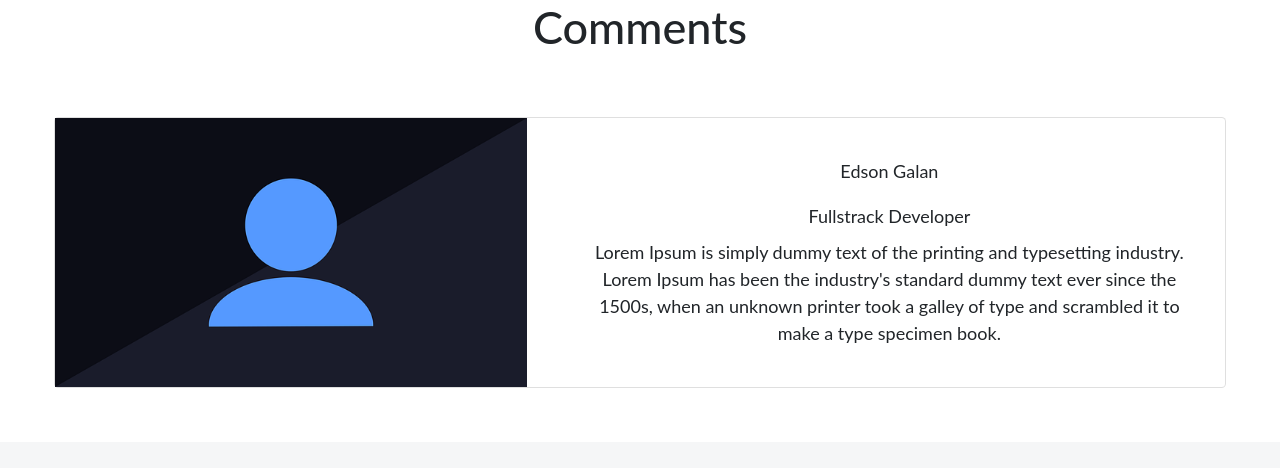
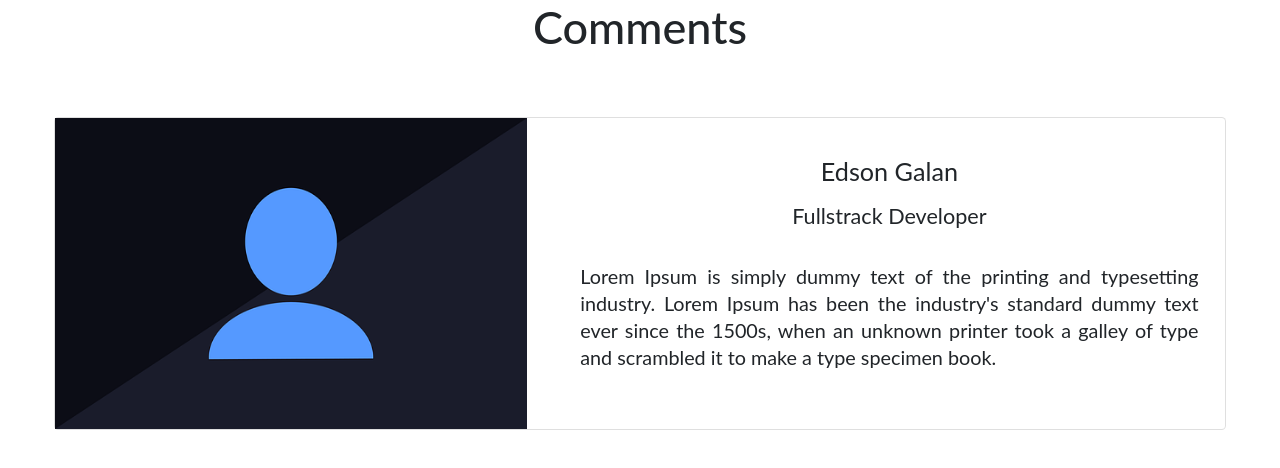
Before and after one commit to eddgalan/CommentsApp, a React (Create React App) app: page / in a window 1280 px wide. Shown: the top 468 px of the page. Built offline with nearby package versions, Linux system fonts and the light colour scheme; the HTML template or start-up script is replaced by a standard one.

Commit message:
Fix class names - Se corrigó el error en el nombre de las clases y se modificó el estilo

```diff
--- a/src/components/comments/comments.css
+++ b/src/components/comments/comments.css
@@ -9,12 +9,12 @@
    line-height: 1.5rem;
 }
 .comment-user-name {
-  font-size: 1.3rem;
+  font-size: 1.4rem;
 }
 .comment-position {
-  font-size: 1.3rem;
+  font-size: 1.2rem;
   margin-top: 15px;
-  padding-bottom: 30px;
+  padding-bottom: 15px;
 }
 .comment {
   font-size: 1.1rem;
--- a/src/components/comments/comments.jsx
+++ b/src/components/comments/comments.jsx
@@ -10,9 +10,9 @@ function Comment() {
             <img className="img-fluid comment-img" src={ require('../../img/user-00.png') } alt='Foto User' />
           </div>
           <div className="col-md-7 text-content">
-            <p class="user-name"> Edson Galan </p>
-            <p class="card-title"> Fullstrack Developer </p>
-            <p class="card-text">Lorem Ipsum is simply dummy text of the printing and typesetting industry. Lorem Ipsum has been the industry's standard dummy text ever since the 1500s, when an unknown printer took a galley of type and scrambled it to make a type specimen book.</p>
+            <p class="comment-user-name"> Edson Galan </p>
+            <p class="comment-position"> Fullstrack Developer </p>
+            <p class="comment">Lorem Ipsum is simply dummy text of the printing and typesetting industry. Lorem Ipsum has been the industry's standard dummy text ever since the 1500s, when an unknown printer took a galley of type and scrambled it to make a type specimen book.</p>
           </div>
         </div>
       </div>
```
